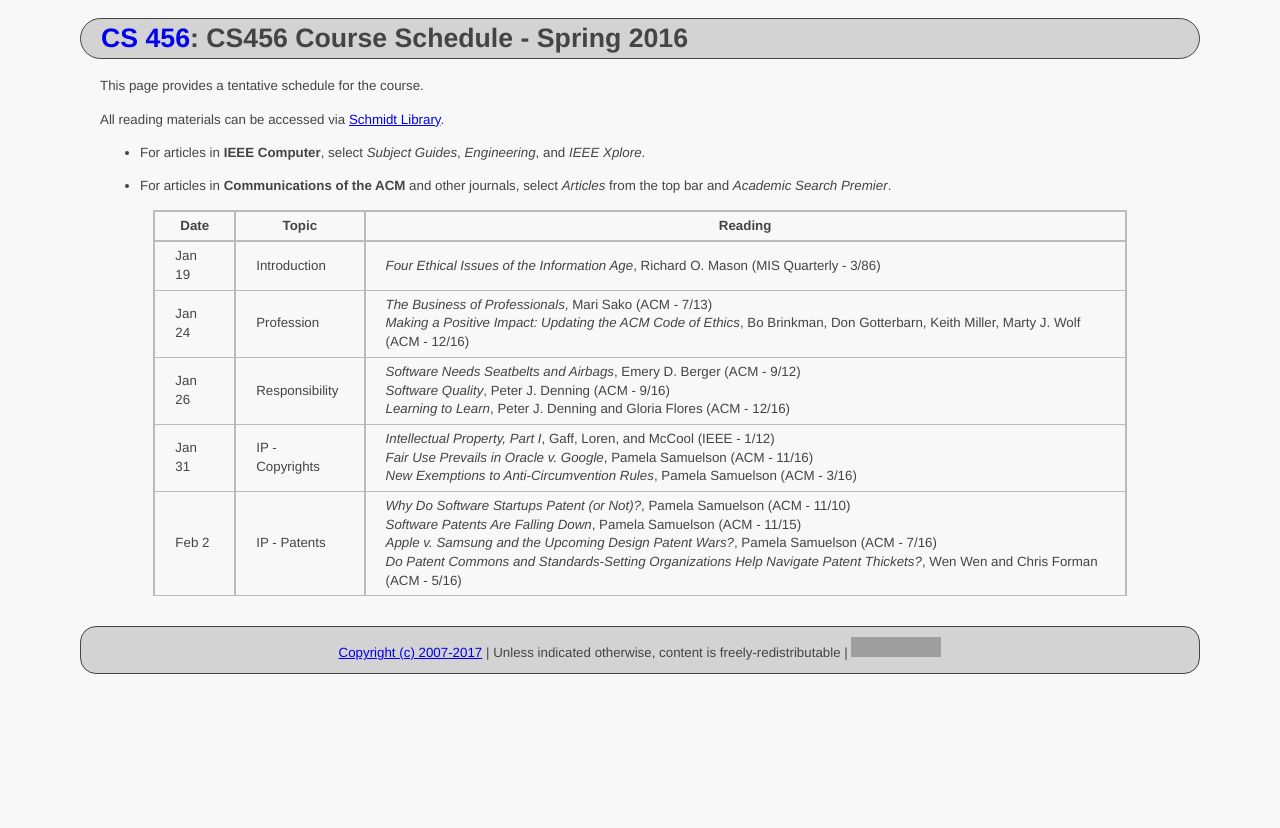
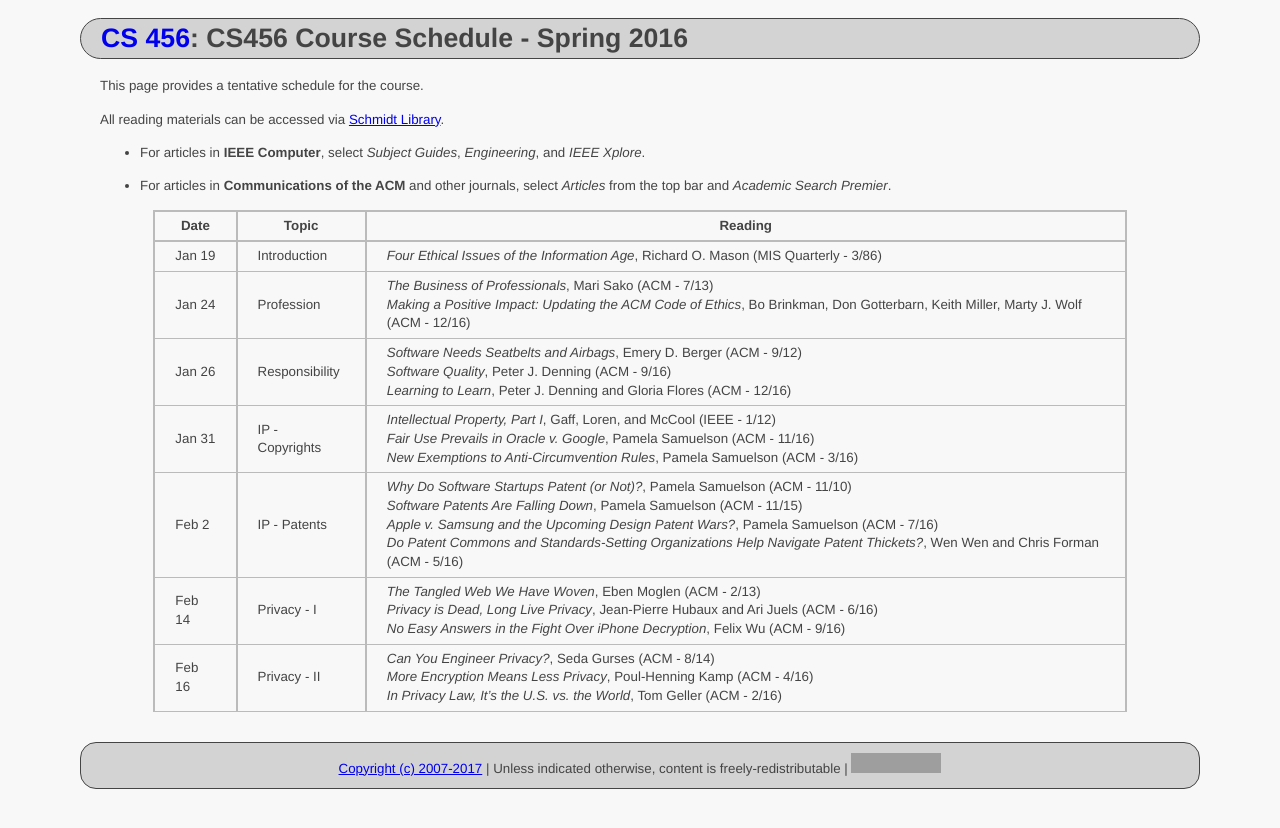
Before and after one commit to ycpcs/cs456-spring2017, a Jekyll site: the page built from schedule/index.md, in a window 1280 px wide. Shown: the top 828 px of the page. Built offline with Jekyll 4.4.1, drawn with Linux system fonts in a browser that asks for light colours; grey boxes are pictures that could not be loaded.

Commit message:
add privacy articles

```diff
--- a/schedule/index.md
+++ b/schedule/index.md
@@ -19,6 +19,8 @@ All reading materials can be accessed via [Schmidt Library](http://library.ycp.e
 > Jan 26  | Responsibility  | *Software Needs Seatbelts and Airbags*, Emery D. Berger (ACM - 9/12) <br /> *Software Quality*, Peter J. Denning (ACM - 9/16) <br /> *Learning to Learn*, Peter J. Denning and Gloria Flores (ACM - 12/16) |
 > Jan 31  | IP - Copyrights | *Intellectual Property, Part I*, Gaff, Loren, and McCool (IEEE - 1/12) <br /> *Fair Use Prevails in Oracle v. Google*, Pamela Samuelson (ACM - 11/16) <br /> *New Exemptions to Anti-Circumvention Rules*, Pamela Samuelson (ACM - 3/16) |
 > Feb 2   | IP - Patents    | *Why Do Software Startups Patent (or Not)?*, Pamela Samuelson (ACM - 11/10) <br/> *Software Patents Are Falling Down*, Pamela Samuelson (ACM - 11/15) <br /> *Apple v. Samsung and the Upcoming Design Patent Wars?*, Pamela Samuelson (ACM - 7/16) <br /> *Do Patent Commons and Standards-Setting Organizations Help Navigate Patent Thickets?*, Wen Wen and Chris Forman (ACM - 5/16) |
+> Feb 14  | Privacy - I     | *The Tangled Web We Have Woven*, Eben Moglen (ACM - 2/13) <br /> *Privacy is Dead, Long Live Privacy*, Jean-Pierre Hubaux and Ari Juels (ACM - 6/16) <br /> *No Easy Answers in the Fight Over iPhone Decryption*, Felix Wu (ACM - 9/16) |
+> Feb 16  | Privacy - II    | *Can You Engineer Privacy?*, Seda Gurses (ACM - 8/14) <br /> *More Encryption Means Less Privacy*, Poul-Henning Kamp (ACM - 4/16) <br /> *In Privacy Law, It's the U.S. vs. the World*, Tom Geller (ACM - 2/16) |
 
 
 
```
